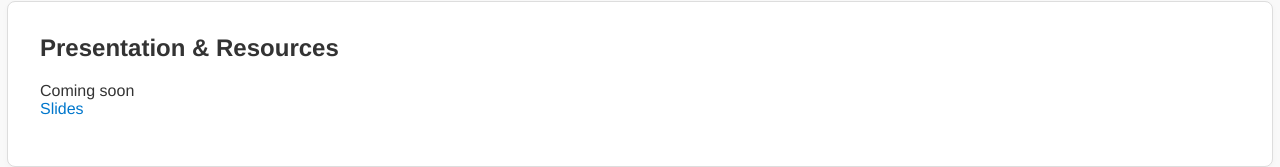
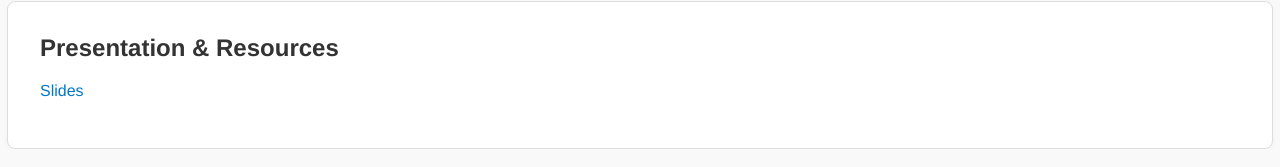
Before and after one commit to MANGA-UOFA/aaai-llm-kd, a plain HTML site: page index.html in a window 1280 px wide. Shown: the part 1284-1451 px from the top of the page. Drawn offline with Linux system fonts and the light colour scheme.

Commit message:
Remove placeholder text from resources section
Removed 'Coming soon' text from resources section.

```diff
--- a/index.html
+++ b/index.html
@@ -192,7 +192,6 @@
   <section class="resources">
     <h2>Presentation & Resources</h2>
     <ul>
-      Coming soon
       <li><a href="assets/LLMKD-full-AAAI.pdf" target="_blank">Slides</a></li>
       <!-- <li><a href="https://example.com/demo" target="_blank">Live Demo Application</a></li>
       <li><a href="https://github.com/example/repo" target="_blank">GitHub Repository</a></li> -->
```
